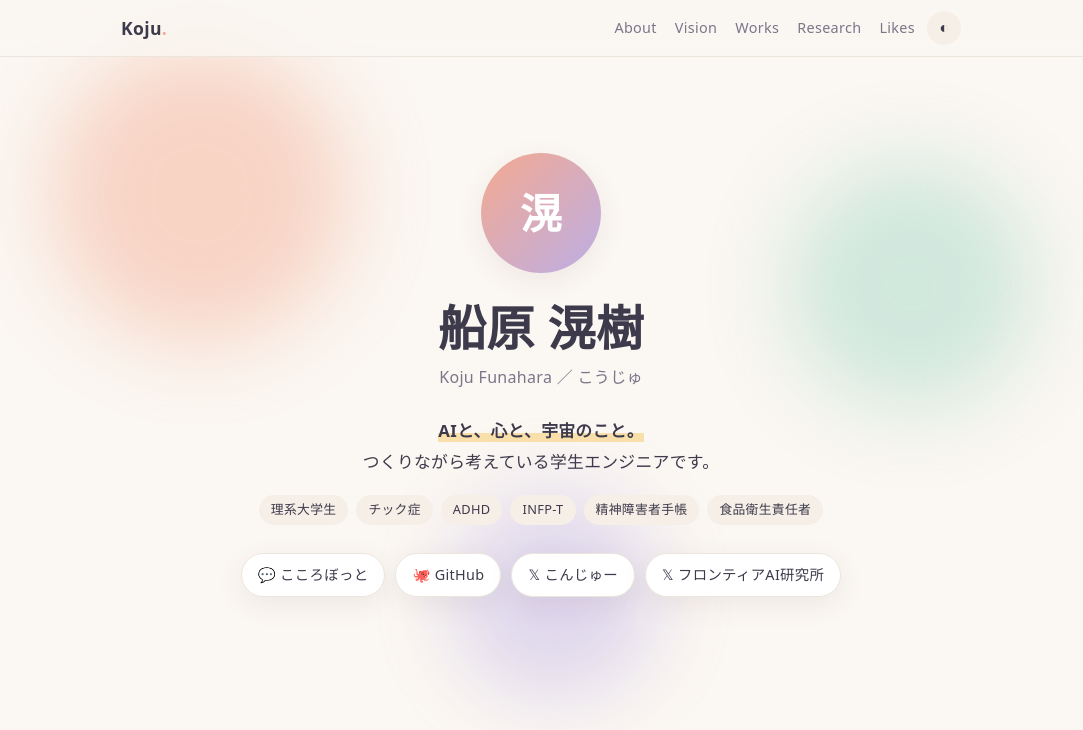
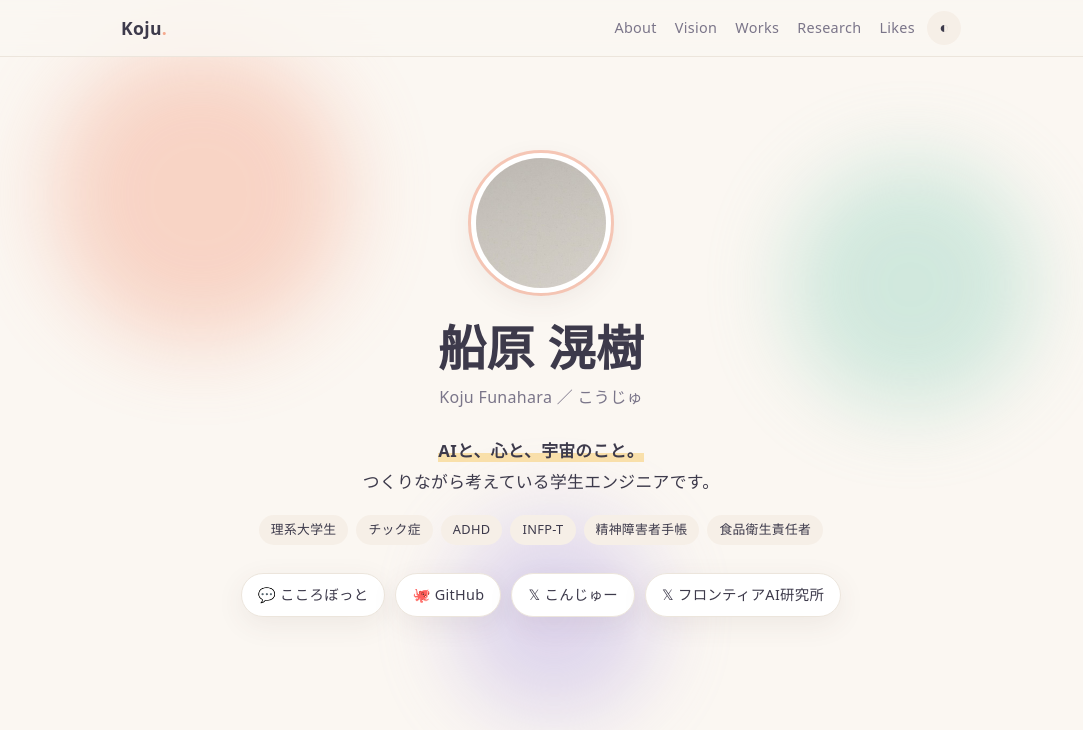
Before and after one commit to IT-Engineer-K/IT-Engineer-K.github.io, a plain HTML site: page index.html in a window 1280 px wide. Shown: the top 730 px of the page, without its empty margins (99-1182 px from the left). Drawn offline with Linux system fonts and the light colour scheme; a web font is replaced by a local one.

Commit message:
Add profile photo
Co-Authored-By: Claude Opus 5.5 <noreply@anthropic.com>
Claude-Session: https://claude.ai/code/session_01RfVvyJ8hM1bQWnusstAisk

```diff
--- a/index.html
+++ b/index.html
@@ -8,6 +8,7 @@
 <meta property="og:title" content="船原 滉樹 | Koju Funahara">
 <meta property="og:description" content="AIと、心と、宇宙のこと。船原滉樹のプロフィールサイト。">
 <meta property="og:type" content="website">
+<meta property="og:image" content="https://it-engineer-k.github.io/images/koju.jpg">
 <script async src="https://pagead2.googlesyndication.com/pagead/js/adsbygoogle.js?client=ca-pub-9861757930034185"
      crossorigin="anonymous"></script>
 <link rel="preconnect" href="https://fonts.googleapis.com">
@@ -62,9 +63,8 @@ nav ul a:hover{color:var(--text)}
 .b2{width:240px;height:240px;background:var(--mint);top:120px;right:-40px;animation-delay:-4s}
 .b3{width:200px;height:200px;background:var(--lav);bottom:-20px;left:40%;animation-delay:-8s}
 @keyframes float{50%{transform:translate(20px,-24px) scale(1.06)}}
-.avatar{width:120px;height:120px;border-radius:50%;margin:0 auto 24px;
-  background:linear-gradient(135deg,var(--peach),var(--lav));display:grid;place-items:center;
-  font-size:2.6rem;font-weight:900;color:#fff;box-shadow:var(--shadow)}
+.avatar{display:block;width:140px;height:140px;border-radius:50%;margin:0 auto 24px;object-fit:cover;
+  border:5px solid var(--surface);outline:3px solid color-mix(in srgb,var(--peach) 60%,transparent);box-shadow:var(--shadow)}
 .hero h1{font-size:clamp(2rem,6vw,3rem);font-weight:900;line-height:1.3}
 .hero .en{color:var(--muted);font-size:1rem;margin-top:4px}
 .hero .tag{margin-top:22px;font-size:1.05rem}
@@ -129,7 +129,7 @@ footer{text-align:center;padding:48px 0 64px;color:var(--muted);font-size:.85rem
 
 <header class="hero wrap" id="top">
   <div class="blob b1"></div><div class="blob b2"></div><div class="blob b3"></div>
-  <div class="avatar">滉</div>
+  <img class="avatar" src="images/koju.jpg" alt="船原滉樹の写真" width="140" height="140">
   <h1>船原 滉樹</h1>
   <p class="en">Koju Funahara ／ こうじゅ</p>
   <p class="tag"><b>AIと、心と、宇宙のこと。</b><br>つくりながら考えている学生エンジニアです。</p>
```
Also changed, not shown: images/koju.jpg (added).
